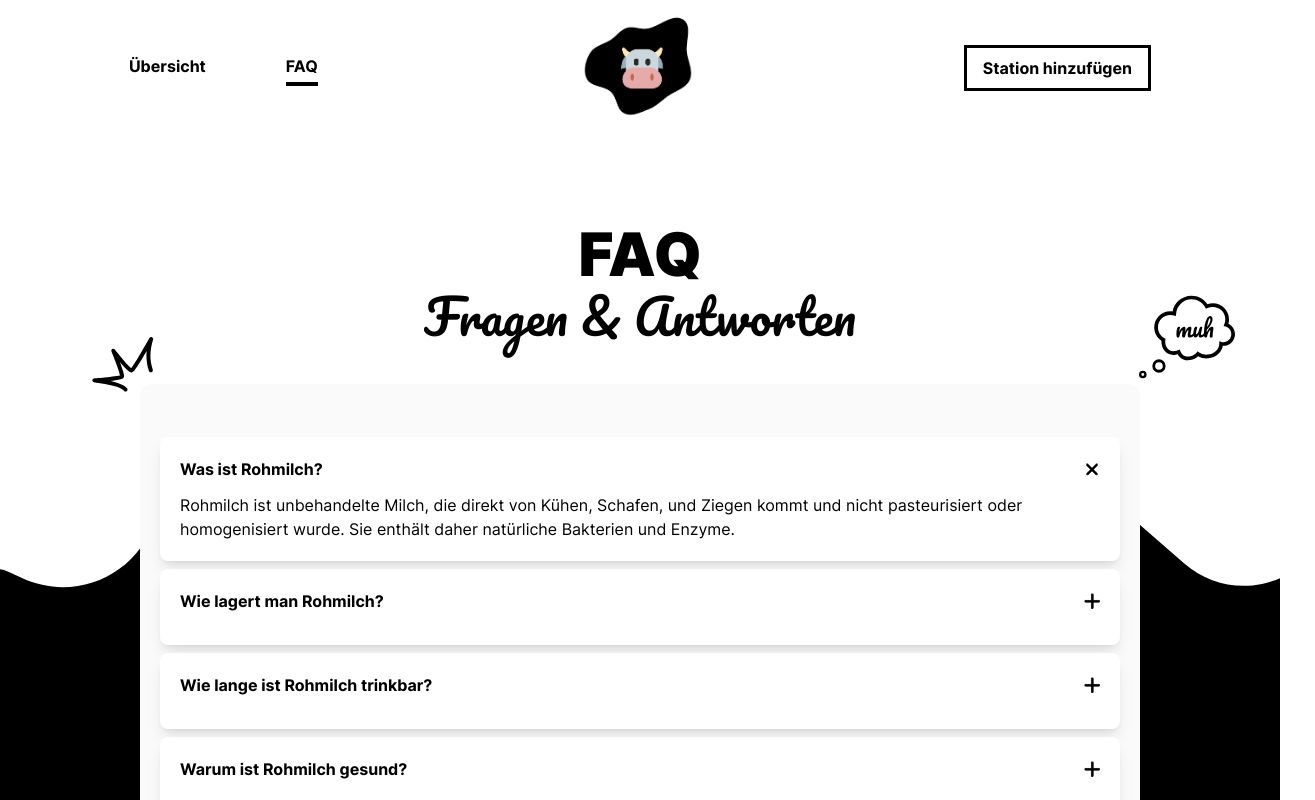
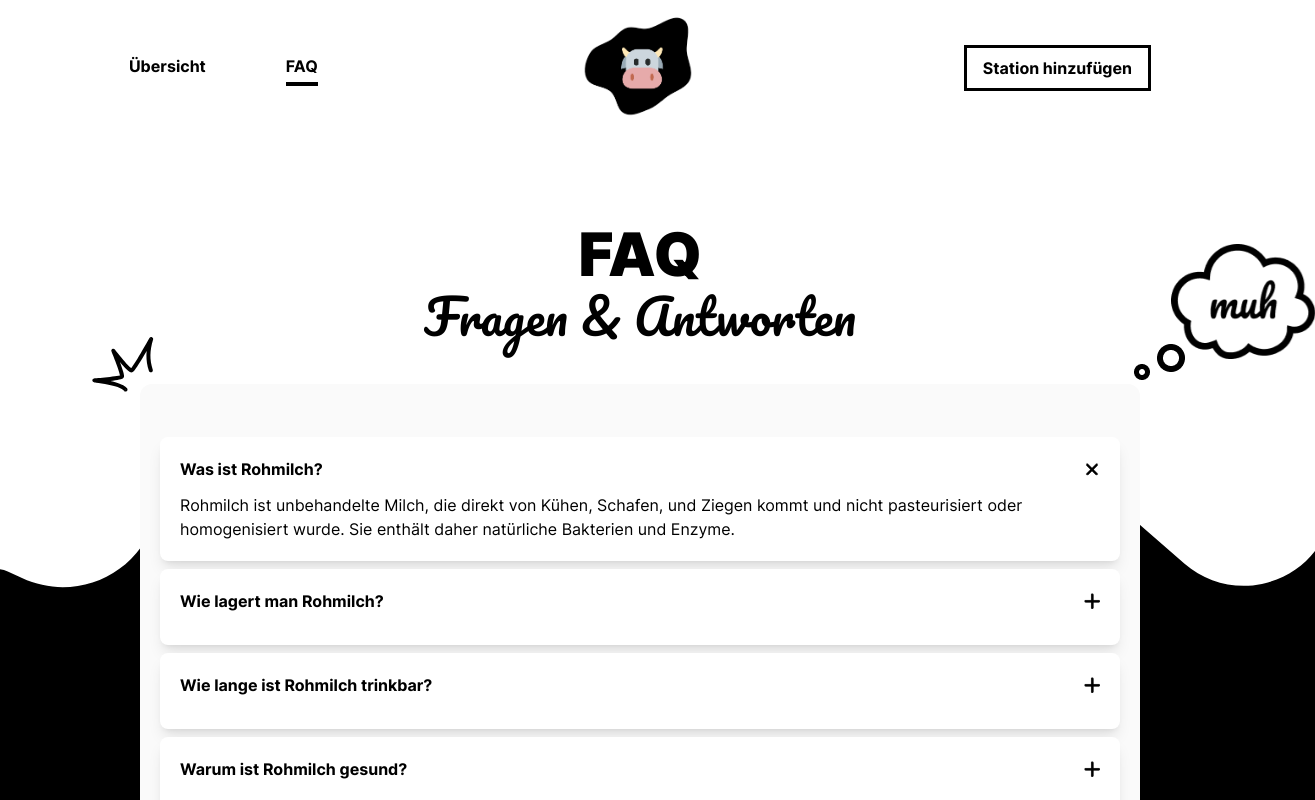
Before and after one commit to meisteraxel/rohmilch-kaufen.de, a React (Vite) app: page /faq in a window 1280 px wide. Shown: the top 800 px of the page, 1315 px wide, since content can reach past the window. Built offline with nearby package versions, Linux system fonts and the light colour scheme.

Commit message:
added animation to muh-icon

```diff
--- a/src/index.css
+++ b/src/index.css
@@ -135,3 +135,27 @@ body {
 .nav-link:hover::after {
   width: 100%;
 }
+
+@keyframes fadeIn {
+  0% {
+    opacity: 0;
+  }
+  1% {
+    opacity: 0; /* Start with opacity 0 */
+  }
+  100% {
+    opacity: 1;
+  }
+}
+
+.fadeIn-animation-first {
+  animation: fadeIn 1s ease-in-out forwards;
+}
+
+.fadeIn-animation-second {
+  animation: fadeIn 1s ease-in-out 1s forwards;
+}
+
+.fadeIn-animation-third {
+  animation: fadeIn 1s ease-in-out 2s forwards;
+}
--- a/src/pages/faq.jsx
+++ b/src/pages/faq.jsx
@@ -2,7 +2,9 @@ import React, { useState } from "react";
 import Footer from "../components/footer.jsx";
 import Navbar from "../components/navbar.jsx";
 import GrasIcon from "../assets/images/gras-icon.svg";
-import BubbleIcon from "../assets/images/gedanken.svg";
+import SmallCircle from "../assets/images/small-circle.png";
+import Circle from "../assets/images/circle.png";
+import Muh from "../assets/images/muh.png";
 import Accordion from "../components/accordion.jsx";
 import "../index.css";
 
@@ -25,9 +27,19 @@ function Faq() {
             className="w-18 h-18 absolute -z-10 -left-12 -top-12"
           />
           <img
-            src={BubbleIcon}
+            src={SmallCircle}
             alt=""
-            className="w-24 h-24 absolute -z-10 -right-[95px] -top-[95px]"
+            className=" absolute -z-10 -right-[10px] -top-[20px] opacity-0 fadeIn-animation-first"
+          />
+          <img
+            src={Circle}
+            alt=""
+            className="absolute -z-10 -right-[45px] -top-[40px] opacity-0 fadeIn-animation-second"
+          />
+          <img
+            src={Muh}
+            alt=""
+            className="absolute w-36 -z-10 -right-[175px] -top-[140px] opacity-0 fadeIn-animation-third"
           />
           <div className="bg-[#fafafa] p-5 rounded-xl h-[650px] flex items-center">
             <Accordion />
--- a/src/pages/home.jsx
+++ b/src/pages/home.jsx
@@ -4,6 +4,9 @@ import Footer from "../components/footer.jsx";
 import Navbar from "../components/navbar.jsx";
 import GrasIcon from "../assets/images/gras-icon.svg";
 import BubbleIcon from "../assets/images/gedanken.svg";
+import SmallCircle from "../assets/images/small-circle.png";
+import Circle from "../assets/images/circle.png";
+import Muh from "../assets/images/muh.png";
 import "../index.css";
 
 function Home() {
@@ -35,9 +38,19 @@ function Home() {
             className="w-18 h-18 absolute -z-10 -left-12 -top-12"
           />
           <img
-            src={BubbleIcon}
+            src={SmallCircle}
             alt=""
-            className="w-24 h-24 absolute -z-10 -right-[95px] -top-[95px]"
+            className=" absolute -z-10 -right-[10px] -top-[20px] opacity-0 fadeIn-animation-first"
+          />
+          <img
+            src={Circle}
+            alt=""
+            className="absolute -z-10 -right-[45px] -top-[40px] opacity-0 fadeIn-animation-second"
+          />
+          <img
+            src={Muh}
+            alt=""
+            className="absolute w-36 -z-10 -right-[175px] -top-[140px] opacity-0 fadeIn-animation-third"
           />
           <div className="bg-[#fafafa] p-5 rounded-xl">
             <iframe
```
